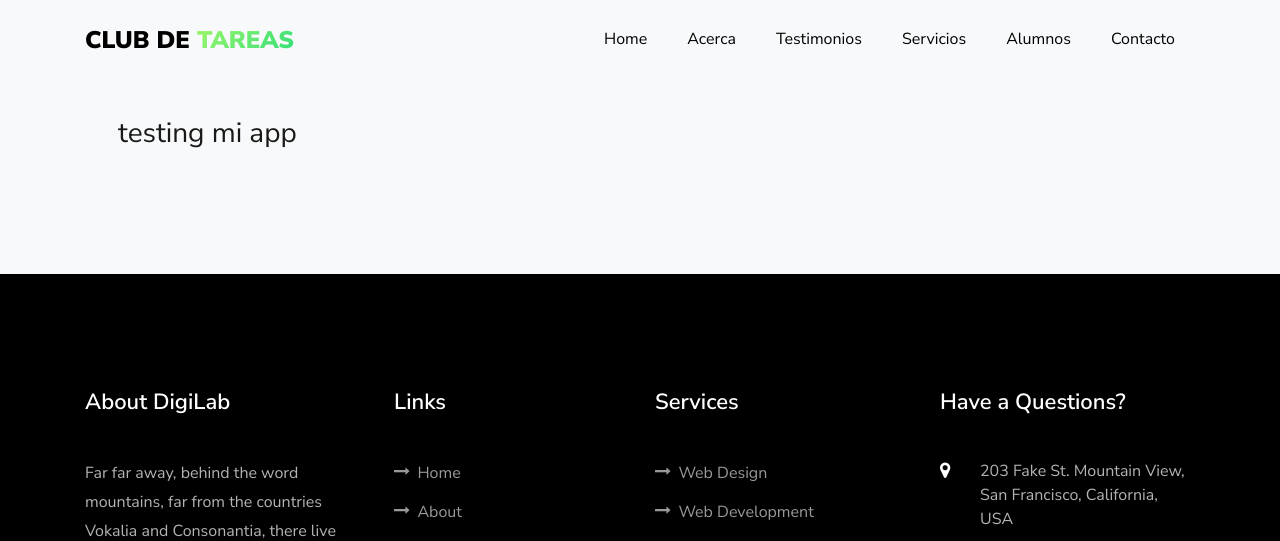
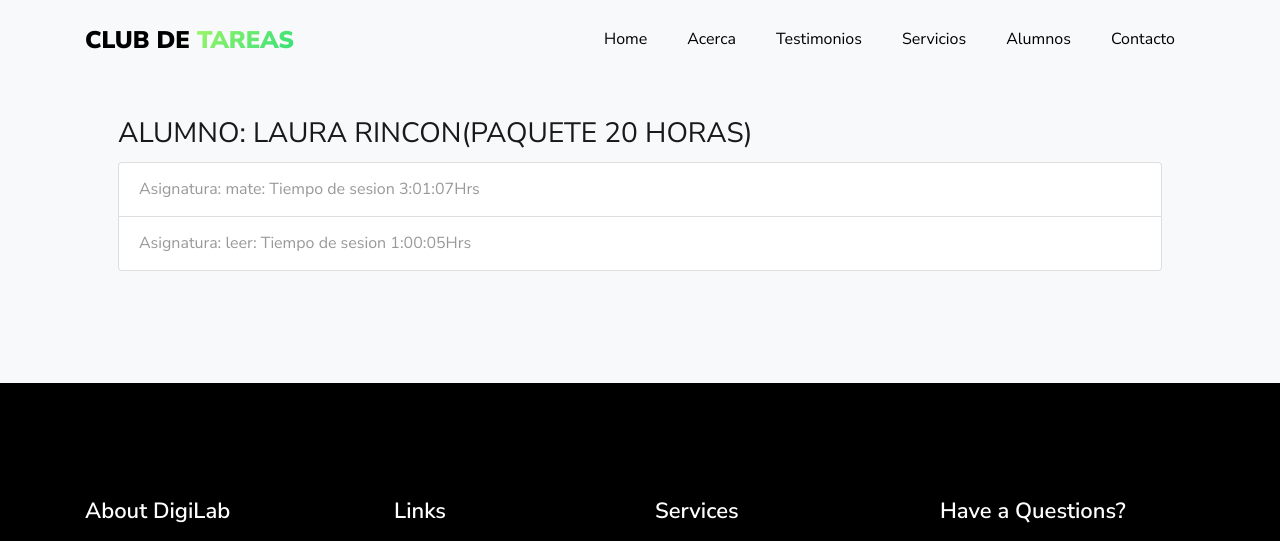
Before and after one commit to Rob866/club, a Django app: page /alumnos/paquetes/clases/1c55931e-cacc-4ea5-917b-0f6da1b29415/0e4d7997-0832-4edd-9825-c9f0c5989303/ in a window 1280 px wide. Shown: the top 541 px of the page. Run offline with Django 3.2, Linux system fonts and the light colour scheme; data comes from the database, SQL or seed files in the repository; both versions use the stored data as it was after the commit; some libraries are stand-ins or nearby versions; some web fonts are replaced.

Commit message:
culminando de la parte funcional de la información del alumno

```diff
--- a/club/app/templates/app/clases.html
+++ b/club/app/templates/app/clases.html
@@ -4,7 +4,13 @@
 
 <section class="ftco-section ftco-project bg-light" id="projects-section">
   <div class="container px-md-5">
-   <h3>testing mi app</h3>
+   <h3 style="text-transform: uppercase">Alumno:  {{ student.nombre }} {{ student.apellido }}(Paquete {{ paquete.tipo_de_paquete }})</h3>
+   <ul class="list-group">
+     {% for clase in clases %}
+
+     <li class="list-group-item">Asignatura: {{ clase.asignatura }}: Tiempo de sesion {{ clase.tiempo_de_sesion}}Hrs</li>
+     {% endfor%}
+   </ul>
 
   </div>
 </section>
--- a/club/app/views.py
+++ b/club/app/views.py
@@ -38,7 +38,8 @@ def clases(request,student_id,paquete_id):
 
     context = {
         'student':student,
-        'clases': clases
+        'clases': clases,
+        'paquete':paquete
          }
     return render(request,'app/clases.html',context)
 
```
Also changed, not shown: club/db.sqlite3.
